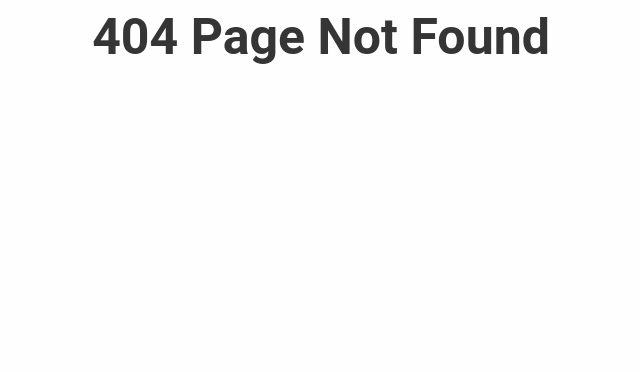
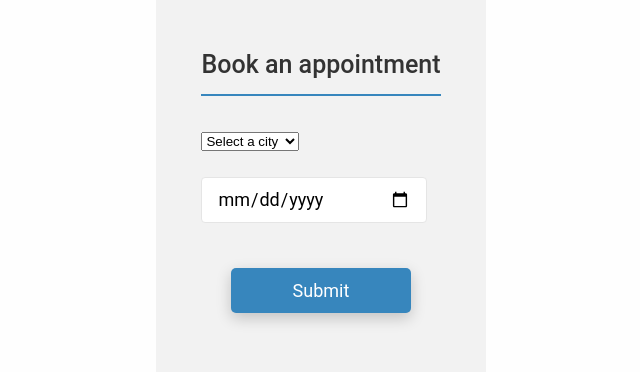
Before and after one commit to anbehindY/funiture-mall-frontend, a React (Create React App) app: page /new-appointment in a window 1280 px wide. Before the commit this address had no page. Shown: the top 372 px of the page, without its empty margins (319-959 px from the left). Built offline with nearby package versions, Linux system fonts and the light colour scheme.

Commit message:
Create appointment form

```diff
--- a/src/App.js
+++ b/src/App.js
@@ -12,47 +12,20 @@ import Home from './components/dashboard/home';
 import Signup from './components/login/signup';
 import Dashboard from './components/dashboard/dashboard';
 import FurnitureForm from './components/dashboard/furniture/FurnitureForm';
+import AppointmentForm from './components/dashboard/reserve/reserveForm';
 
 function App() {
-  const [currUser, setCurrUser] = useState(null);
-
-  // const navigate = useNavigate();
-
-  // if (currUser) {
-  //   navigate('/furnitures');
-  // } else {
-  //   navigate('/login');
-  // }
-
   return (
     <>
       <Routes>
         <Route path="/" exact element={<Home />} />
-        <Route
-          path="/dashboard"
-          exact
-          element={<Dashboard />}
-          currUser={currUser}
-          setCurrUser={setCurrUser}
-        />
+        <Route path="/dashboard" exact element={<Dashboard />} />
         <Route path="/furnitures/:id" element={<Furniture />} />
-        <Route
-          path="/login"
-          exact
-          element={<Login currUser={currUser} setCurrUser={setCurrUser} />}
-        />
-        <Route
-          path="/new-furniture"
-          exact
-          element={
-            <FurnitureForm currUser={currUser} setCurrUser={setCurrUser} />
-          }
-        />
-        <Route
-          path="/signup"
-          exact
-          element={<Signup currUser={currUser} setCurrUser={setCurrUser} />}
-        />
+        <Route path="/new-furniture" exact element={<FurnitureForm />} />
+        <Route path="/new-appointment" exact element={<AppointmentForm />} />
+        <Route path="/login" exact element={<Login />} />
+
+        <Route path="/signup" exact element={<Signup />} />
         <Route path="*" exact element={<NotFound />} />
       </Routes>
     </>
--- a/src/components/dashboard/furniture/Furniture.js
+++ b/src/components/dashboard/furniture/Furniture.js
@@ -1,5 +1,5 @@
 import React, { useEffect } from 'react';
-import { useParams } from 'react-router-dom';
+import { useParams, Link } from 'react-router-dom';
 import { useSelector, useDispatch } from 'react-redux';
 import { getFurnitures } from '../../../store/furnitureSlice';
 import LeftSidebar from '../sidebar/leftsidebar';
@@ -39,7 +39,7 @@ const Furniture = () => {
             <span>Production date:</span>
             <span>{filteredItem[0].created_at}</span>
           </p>
-          <button type="submit">Reserve</button>
+          <Link to="/new-appointment">Book appointment</Link>
         </div>
       )}
     </div>
--- a/src/components/dashboard/furniture/FurnitureForm.js
+++ b/src/components/dashboard/furniture/FurnitureForm.js
@@ -4,43 +4,45 @@ import { useDispatch, useSelector } from 'react-redux';
 import { addFurniture } from '../../../store/furnitureSlice';
 
 const FurnitureForm = () => {
-  const [name, setName] = useState('');
-  const [description, setDescription] = useState('');
-  const [image, setImage] = useState('');
-  const [price, setPrice] = useState('');
-  const [warranty, setWarranty] = useState();
+  const [furnitureData, setFurnitureData] = useState({
+    name: '',
+    description: '',
+    image: '',
+    price: '',
+    warranty: '',
+  });
 
   const dispatch = useDispatch();
 
-  // const handleChange = (e) => {
-  //   setFurnitureData({
-  //     ...furnitureData,
-  //     [e.target.name]: e.target.value,
-  //   });
-  // };
+  const handleChange = (e) => {
+    setFurnitureData({
+      ...furnitureData,
+      [e.target.name]: e.target.value,
+    });
+  };
 
-  // const handlePrice = (e) => {
-  //   setFurnitureData({
-  //     ...furnitureData,
-  //     [e.target.name]: Number(e.target.value),
-  //   });
-  // };
+  const handlePrice = (e) => {
+    setFurnitureData({
+      ...furnitureData,
+      [e.target.name]: Number(e.target.value),
+    });
+  };
 
-  // const handleWarranty = (e) => {
-  //   setFurnitureData({
-  //     ...furnitureData,
-  //     [e.target.name]: Number(e.target.value),
-  //   });
-  // };
+  const handleWarranty = (e) => {
+    setFurnitureData({
+      ...furnitureData,
+      [e.target.name]: Number(e.target.value),
+    });
+  };
 
   const furnitureHandler = (e) => {
     e.preventDefault();
 
-    // const furnitureInfo = {
-    //   furniture: { ...furnitureData },
-    // };
+    const furnitureInfo = {
+      furniture: { ...furnitureData },
+    };
 
-    dispatch(addFurniture({ name, description, image, price, warranty }))
+    dispatch(addFurniture(furnitureInfo))
       .unwrap()
       .then((fulfilledAction) => {
         // Handle successful response (fulfilledAction.payload)
@@ -64,10 +66,8 @@ const FurnitureForm = () => {
               className="input-text"
               placeholder="Furniture name"
               required
-              onChange={(e) => {
-                setName(e.target.value);
-              }}
-              value={name}
+              onChange={handleChange}
+              // value={furnitureDataname}
             />
           </div>
           <div className="form-row">
@@ -78,10 +78,8 @@ const FurnitureForm = () => {
               className="input-text"
               placeholder="Enter image url"
               required
-              onChange={(e) => {
-                setImage(e.target.value);
-              }}
-              value={image}
+              onChange={handleChange}
+              // value={image}
             />
           </div>
 
@@ -93,10 +91,8 @@ const FurnitureForm = () => {
               className="input-text"
               placeholder="Furniture price"
               required
-              onChange={(e) => {
-                setPrice(e.target.value);
-              }}
-              value={price}
+              onChange={handlePrice}
+              value={furnitureData.price}
             />
           </div>
           <div className="form-row-last">
@@ -107,10 +103,8 @@ const FurnitureForm = () => {
               className="input-text"
               placeholder="Warranty"
               required
-              onChange={(e) => {
-                setWarranty(e.target.value);
-              }}
-              value={warranty}
+              onChange={handleWarranty}
+              value={furnitureData.warranty}
             />
           </div>
           <div className="form-row-last">
@@ -123,10 +117,8 @@ const FurnitureForm = () => {
               rows={10}
               cols={30}
               required
-              onChange={(e) => {
-                setDescription(e.target.value);
-              }}
-              value={description}
+              onChange={handleChange}
+              // value={description}
             />
           </div>
           <div className="form-row-last">
--- a/src/components/dashboard/reserve/reserve.js
+++ /dev/null
@@ -1,6 +0,0 @@
-const Reserve = () => (
-  <div>
-    <h1>Reserve</h1>
-  </div>
-);
-export default Reserve;
--- /dev/null
+++ b/src/components/dashboard/reserve/reserveForm.js
@@ -0,0 +1,75 @@
+import { useState } from 'react';
+// import { Link, redirect, useNavigate } from 'react-router-dom';
+// import { useDispatch, useSelector } from 'react-redux';
+// import { addFurniture } from '../../../store/furnitureSlice';
+
+const AppointmentForm = () => {
+  const [appointmentDetail, setAppointmentDetail] = useState({
+    city: '',
+    date: '',
+    furniture: '',
+  });
+
+  // const dispatch = useDispatch();
+
+  const handleChange = (e) => {
+    setAppointmentDetail({
+      ...appointmentDetail,
+      [e.target.name]: e.target.value,
+    });
+  };
+
+  const appointmentHandler = (e) => {
+    e.preventDefault();
+
+    // const furnitureInfo = {
+    //   furniture: { ...furnitureData },
+    // };
+    console.log(appointmentDetail);
+    // dispatch(addFurniture(furnitureInfo));
+  };
+
+  return (
+    <div className="container-login">
+      <div className="container-form">
+        <form className="form-login" onSubmit={appointmentHandler}>
+          <h2>Book an appointment</h2>
+          <div className="form-row">
+            <select
+              name="city"
+              id="city"
+              className="input-text"
+              onChange={handleChange}
+            >
+              <option>Select a city</option>
+              <option>Abuja</option>
+              <option>Addis Ababa</option>
+              <option>Lodon</option>
+              <option>Nairobi</option>
+              <option>New york</option>
+              <option>Taipei</option>
+            </select>
+          </div>
+          <div className="form-row">
+            <input
+              type="date"
+              name="date"
+              id="date"
+              className="input-text"
+              placeholder="Select a preferred date"
+              required
+              onChange={handleChange}
+              value={appointmentDetail.date}
+            />
+          </div>
+
+          <div className="form-row-last">
+            <input type="submit" className="register" />
+          </div>
+        </form>
+      </div>
+    </div>
+  );
+};
+
+export default AppointmentForm;
--- a/src/components/login/login.js
+++ b/src/components/login/login.js
@@ -5,7 +5,7 @@ import { useDispatch, useSelector } from 'react-redux';
 
 import './login.css';
 
-const Login = ({ currUser, setCurrUser }) => {
+const Login = () => {
   const [isAuthenticated, setIsAuthenticated] = useState();
 
   const navigate = useNavigate();
@@ -32,7 +32,6 @@ const Login = ({ currUser, setCurrUser }) => {
         const { data } = status;
         localStorage.setItem('token', response.headers.get('Authorization'));
         setIsAuthenticated(true);
-        setCurrUser(data.user);
         navigate('/dashboard');
       } else {
         setIsAuthenticated(false);
--- a/src/store/furnitureSlice.js
+++ b/src/store/furnitureSlice.js
@@ -65,21 +65,19 @@ export const getFurnitures = createAsyncThunk('get/furnitures', async () => {
 //   }
 // );
 
-const apiUrl = 'http://[::1]:3001/api/v1/furnitures'; // Replace with your actual API URL
-
 export const addFurniture = createAsyncThunk(
   'post/furnitures',
   async (furnitureData) => {
-    const authToken = 'your-auth-token'; // Replace with your actual authentication token
+    const authToken = localStorage.getItem('token');
     const apiUrl = 'http://[::1]:3001/api/v1/furnitures'; // Replace with your API URL
 
     const requestOptions = {
       method: 'POST',
       headers: {
         'Content-Type': 'application/json',
-        Authorization: `Bearer ${authToken}`, // Include your authentication token here
+        authorization: authToken,
       },
-      body: JSON.stringify(furnitureData), // Convert the data to JSON format
+      body: JSON.stringify(furnitureData),
     };
 
     try {
@@ -102,9 +100,6 @@ export const addFurniture = createAsyncThunk(
   }
 );
 
-
-
-
 export const initialState = {
   furnitures: [],
 };
```
